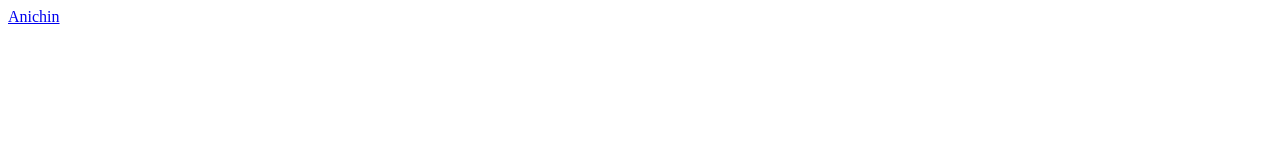
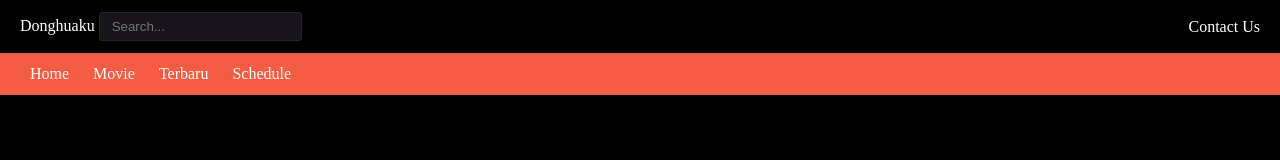
Before and after one commit to windisiswandi/submission-dicoding, a plain HTML site: page index.html in a window 1280 px wide. Drawn offline with Linux system fonts and the light colour scheme.

Commit message:
feat: input code css

```diff
--- a/assets/style.css
+++ b/assets/style.css
@@ -1,5 +1,50 @@
+:root {
+    --color-primary: #f45c43;
+}
+
 * {
     margin: 0;
     padding: 0;
     box-sizing: border-box;
 }
+
+body {
+    background-color: black;
+    color: white;
+}
+
+a {
+    text-decoration: none;
+    color: white;
+}
+
+header, main, footer {
+    max-width: 1280px;
+    margin: 0 auto;
+}
+
+/* Header section */
+header #nav-top {
+    padding: 12px 20px;
+    display: flex;
+    justify-content: space-between;
+    align-items: center;
+}
+
+header .nav-right input {
+    color: #fff;
+    background-color: #17151b;
+    background-image: none;
+    border: 1px solid #23202a;
+    border-radius: 3px;
+    padding: 6px 12px;
+}
+
+header #nav-bottom {
+    padding: 12px 20px;
+    background-color: var(--color-primary);
+}
+
+header #nav-bottom a {
+    margin: 0 10px;
+}
--- a/index.html
+++ b/index.html
@@ -1,21 +1,33 @@
 <!DOCTYPE html>
 <html lang="en">
-<head>
-    <meta charset="UTF-8">
-    <meta name="viewport" content="width=device-width, initial-scale=1.0">
+  <head>
+    <meta charset="UTF-8" />
+    <meta name="viewport" content="width=device-width, initial-scale=1.0" />
     <title>Anichin</title>
-</head>
-<body>
+    <link rel="stylesheet" href="assets/style.css" />
+  </head>
+  <body>
     <header>
-        <a href="#" class="navbar-brand">Anichin</a>
+      <nav id="nav-top">
+        <div class="nav-right">
+          <a href="#" class="navbar-brand">Donghuaku</a>
+          <input type="text" placeholder="Search..." />
+        </div>
+        <div class="nav-left">
+          <a href="">Contact Us</a>
+          <span class="dark-mode"></span>
+        </div>
+      </nav>
+      <nav id="nav-bottom">
+        <a href="#">Home</a>
+        <a href="#">Movie</a>
+        <a href="#">Terbaru</a>
+        <a href="#">Schedule</a>
+      </nav>
     </header>
 
-    <main>
+    <main></main>
 
-    </main>
-
-    <footer>
-
-    </footer>
-</body>
+    <footer></footer>
+  </body>
 </html>
```
